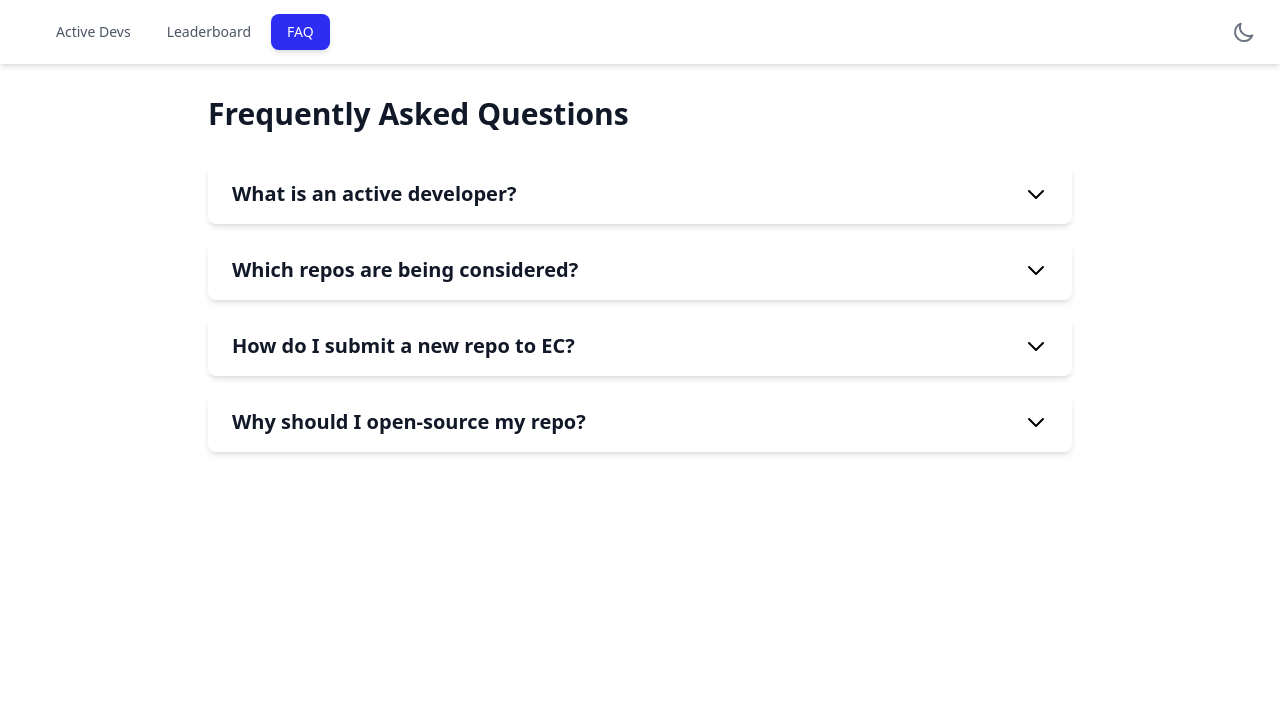
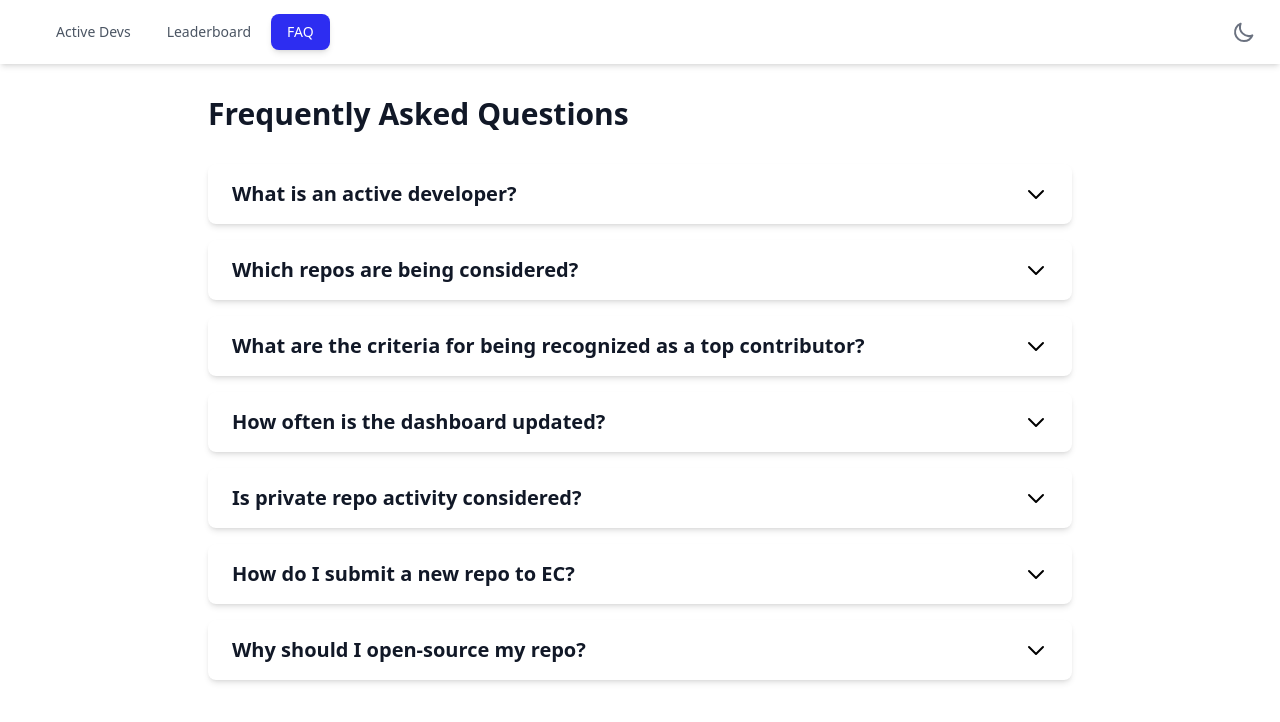
Before and after one commit to algorandfoundation/developer-dashboard, a React (Create React App) app: page /faq in a window 1280 px wide. Shown: the top 722 px of the page. Built offline with nearby package versions, Linux system fonts and the light colour scheme.

Commit message:
ADD: New questions to FAQ

```diff
--- a/src/components/FAQ.tsx
+++ b/src/components/FAQ.tsx
@@ -43,6 +43,39 @@ const FAQ: React.FC = () => {
         </p>
       )
     },
+    {
+        question: "What are the criteria for being recognized as a top contributor?",
+        answer: (
+          <p>
+            In order to be recognized as a top contributor, you must have commited to any repo which is open-sourced and submitted to the {' '}
+            <a
+              href="https://github.com/electric-capital/crypto-ecosystems"
+              target="_blank"
+              rel="noopener noreferrer"
+              className="text-blue-600 hover:text-blue-800 dark:text-blue-400 dark:hover:text-blue-300"
+            >
+              Electric Capital repo
+            </a>
+            . Algorand Foundation and Algorand Devs repos are not eligible for this recognition, except if they contributions are to personal repos.
+          </p>
+        )
+      },
+      {
+        question: "How often is the dashboard updated?",
+        answer: (
+          <p>
+            The dashboard is updated every 24 hours. However, if the repo has been just added, it might take a few hours to be processed.
+          </p>
+        )
+      },
+      {
+        question: "Is private repo activity considered?",
+        answer: (
+          <p>
+            Private repo activity is not considered. Only public repos and submitted to the Electric Capital repo are considered.
+          </p>
+        )
+      },
     {
       question: "How do I submit a new repo to EC?",
       answer: (
```
